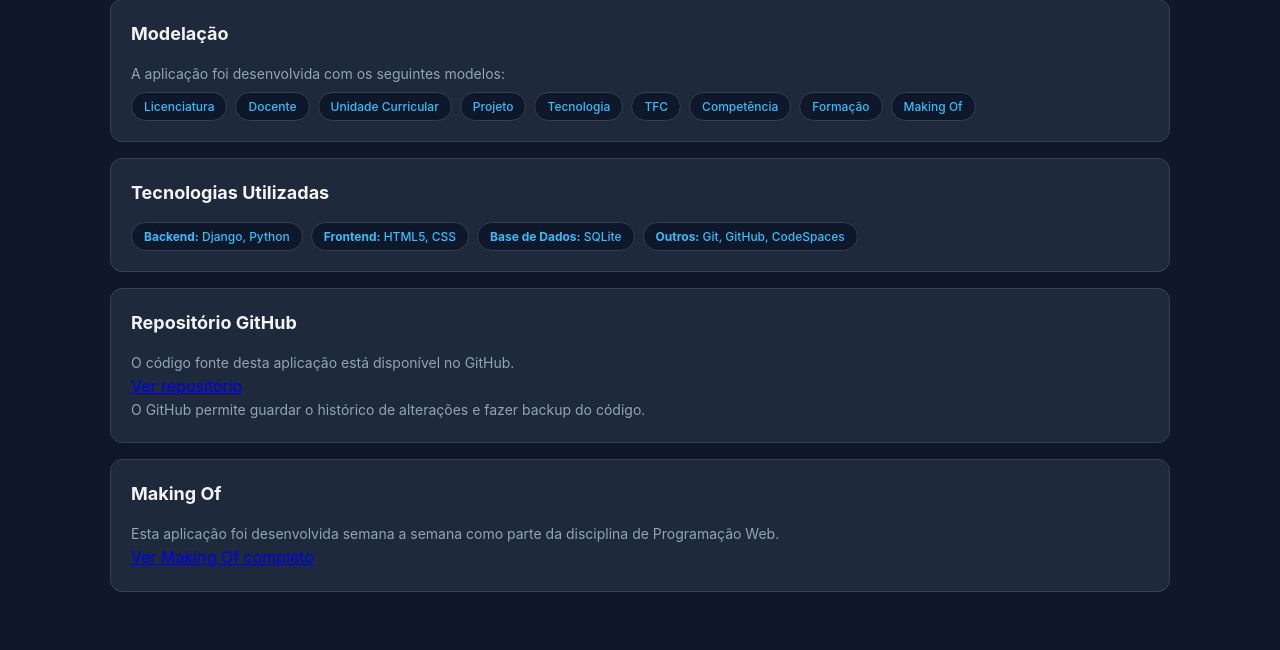
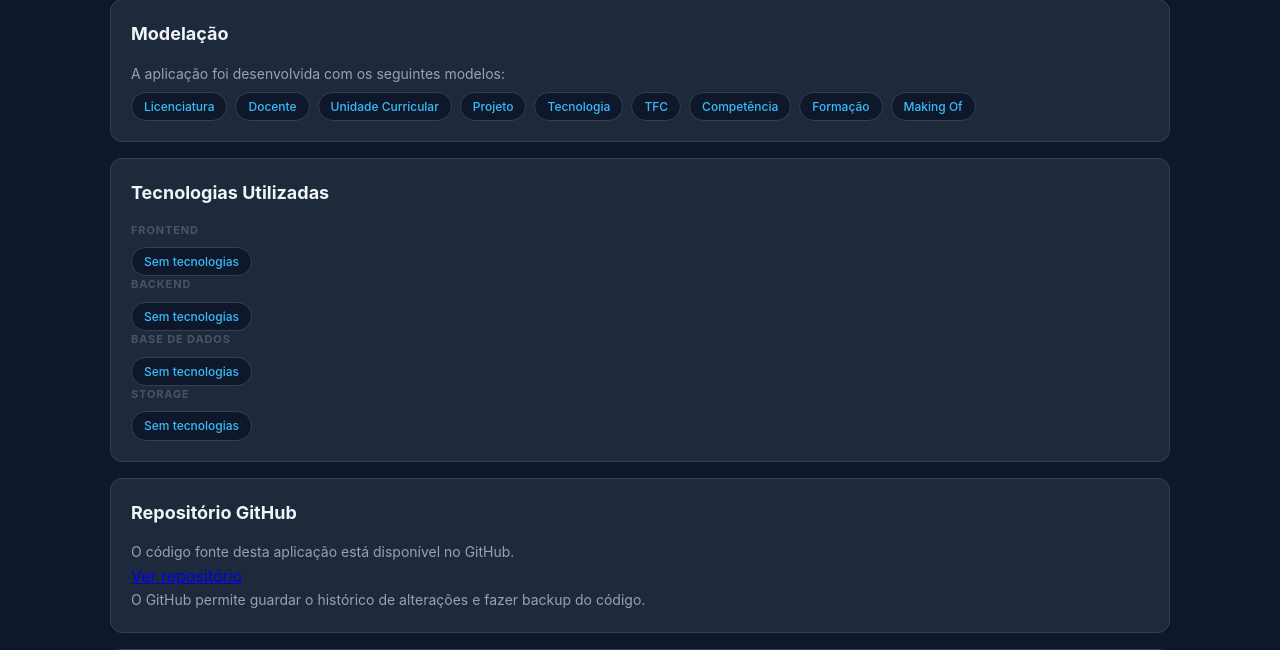
Before and after one commit to a22408702AfonsoRodrigues/projeto-django, a Django app: page /sobre/ in a window 1280 px wide. Shown: the part 420-1070 px from the top of the page. Run offline with Django 5.2, Linux system fonts and the light colour scheme; data comes from the database, SQL or seed files in the repository.

Commit message:
Adicionado tipos de tecnologias na pagina sobre

```diff
--- a/portfolio/templates/portfolio/sobre.html
+++ b/portfolio/templates/portfolio/sobre.html
@@ -49,12 +49,16 @@
             <h3>Tecnologias Utilizadas</h3>
         </header>
         <section>
+            {% for tipo in tipos %}
+            <h4>{{ tipo.nome }}</h4>
             <ul>
-                <li><strong>Backend:</strong> Django, Python</li>
-                <li><strong>Frontend:</strong> HTML5, CSS</li>
-                <li><strong>Base de Dados:</strong> SQLite</li>
-                <li><strong>Outros:</strong> Git, GitHub, CodeSpaces</li>
+                {% for tec in tipo.tecnologias.all %}
+                    <li>{{ tec.nome }} — {{ tec.descricao }}</li>
+                {% empty %}
+                    <li>Sem tecnologias</li>
+                {% endfor %}
             </ul>
+            {% endfor %}
         </section>
     </article>
 
--- a/portfolio/views.py
+++ b/portfolio/views.py
@@ -1,5 +1,5 @@
 from django.shortcuts import render
-from .models import TFC, Tecnologia, UnidadeCurricular, Projeto, Competencia, Formacao, MakingOf, Licenciatura
+from .models import TFC, Tecnologia, UnidadeCurricular, Projeto, Competencia, Formacao, MakingOf, Licenciatura, TipoTecnologia
 from .forms import ProjetoForm, TecnologiaForm, CompetenciaForm, FormacaoForm
 from django.shortcuts import get_object_or_404, redirect
 
@@ -137,4 +137,5 @@ def formacao_apagar(request, id):
     return render(request, 'portfolio/formacao_confirmar_apagar.html', {'formacao': formacao})
 
 def sobre_view(request):
-    return render(request, 'portfolio/sobre.html')
+    tipos = TipoTecnologia.objects.prefetch_related('tecnologias').all()
+    return render(request, 'portfolio/sobre.html', {'tipos': tipos})
```
